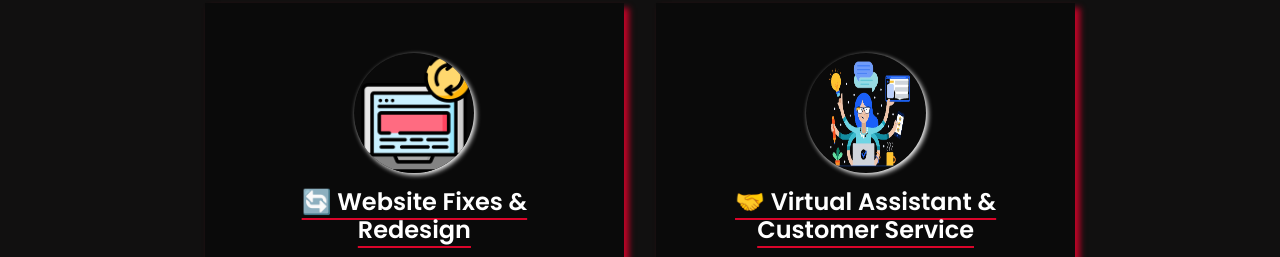
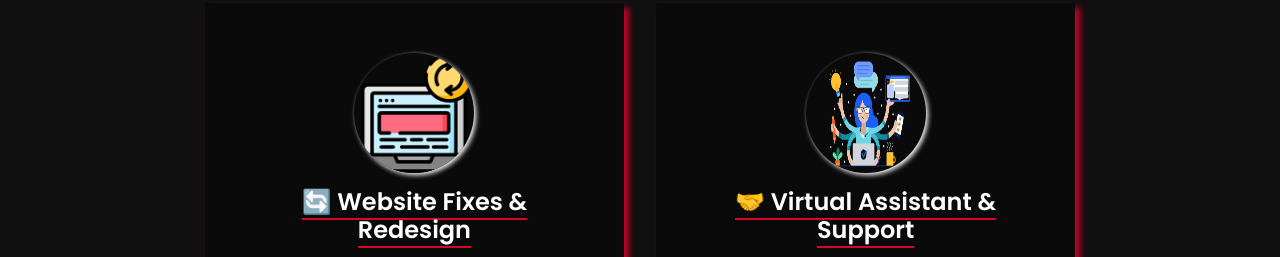
Before and after one commit to the-codingphoenix/TheCodingPhoenix, a plain HTML site: page index.html in a window 1280 px wide. Shown: the part 2544-2801 px from the top of the page. Drawn offline with nearby package versions, Linux system fonts and the light colour scheme.

Commit message:
Update index.html

```diff
--- a/index.html
+++ b/index.html
@@ -88,7 +88,7 @@
 
                 <div class="box">
                     <img src="./images/va.png" alt="Virtual Assistance Icon" width="100">
-                    <h3>🤝 Virtual Assistant & Customer Service</h3>
+                    <h3>🤝 Virtual Assistant & Support</h3>
                     <p>Reliable virtual help for emails, scheduling, data entry, and support tasks.</p>
                     <p><strong>$17/hr</strong></p>
                     <a href="request.html" class="btn-dark">Request Service</a>
```
